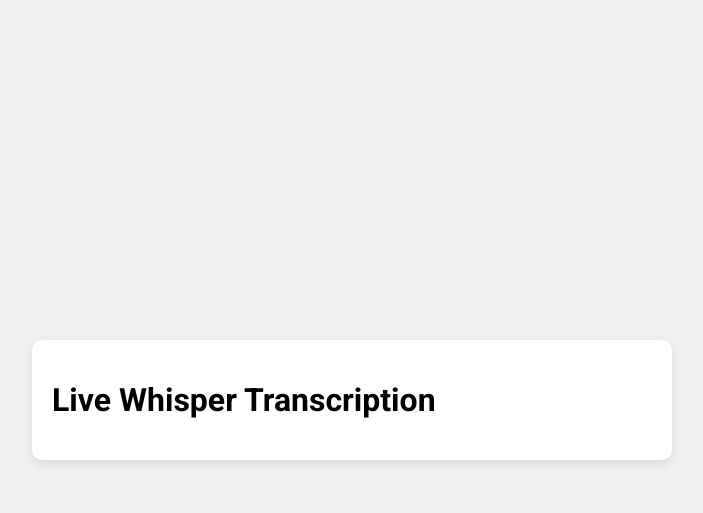
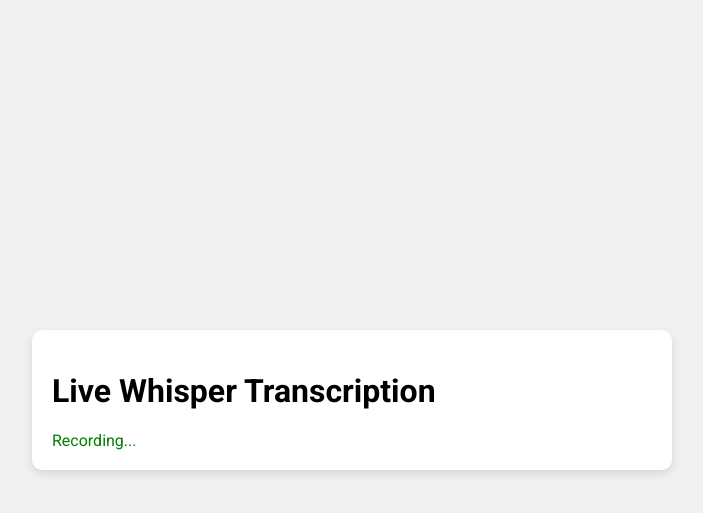
Before and after one commit to DerinSozen/LiveWhisperDemo, a Flask app: page / in a window 1280 px wide. Shown: the top 513 px of the page, without its empty margins (288-991 px from the left). Run offline with Flask 3, Linux system fonts and the light colour scheme.

Commit message:
Recording Status

```diff
--- a/application/templates/index.html
+++ b/application/templates/index.html
@@ -31,12 +31,23 @@
             color: #333;
             white-space: pre-wrap;
         }
+        #status {
+            font-size: 16px;
+            margin-top: 10px;
+            /* Color modified */
+            color: green;
+        }
+        /* Added style for recording stopped */
+        .stopped {
+            color: red;
+        }
     </style>
 </head>
 <body>
     <div id="container">
-        <div>
-            <h1>Live Whisper Transcription</h1>
+        <h1>Live Whisper Transcription</h1>
+        <!-- Status element -->
+        <div id="status">Recording...</div>
         <div id="resultString"></div>
     </div>
 
@@ -44,6 +55,7 @@
         let mediaRecorder;
         let audioChunks = [];
         const resultString = document.getElementById('resultString');
+        const status = document.getElementById('status'); // Reference to the status element
 
         window.onload = () => {
             startRecording();
@@ -58,6 +70,7 @@
                 .then(stream => {
                     mediaRecorder = new MediaRecorder(stream);
                     mediaRecorder.start();
+                    status.textContent = 'Recording...'; // Update status to "Recording..."
 
                     mediaRecorder.addEventListener('dataavailable', event => {
                         audioChunks.push(event.data);
@@ -88,6 +101,9 @@
         function stopRecording() {
             if (mediaRecorder && mediaRecorder.state === 'recording') {
                 mediaRecorder.stop();
+                status.textContent = 'Recording stopped'; // Update status to "Recording stopped"
+                // Add the class 'stopped' to apply red color
+                status.classList.add('stopped');
             }
         }
     </script>
```
